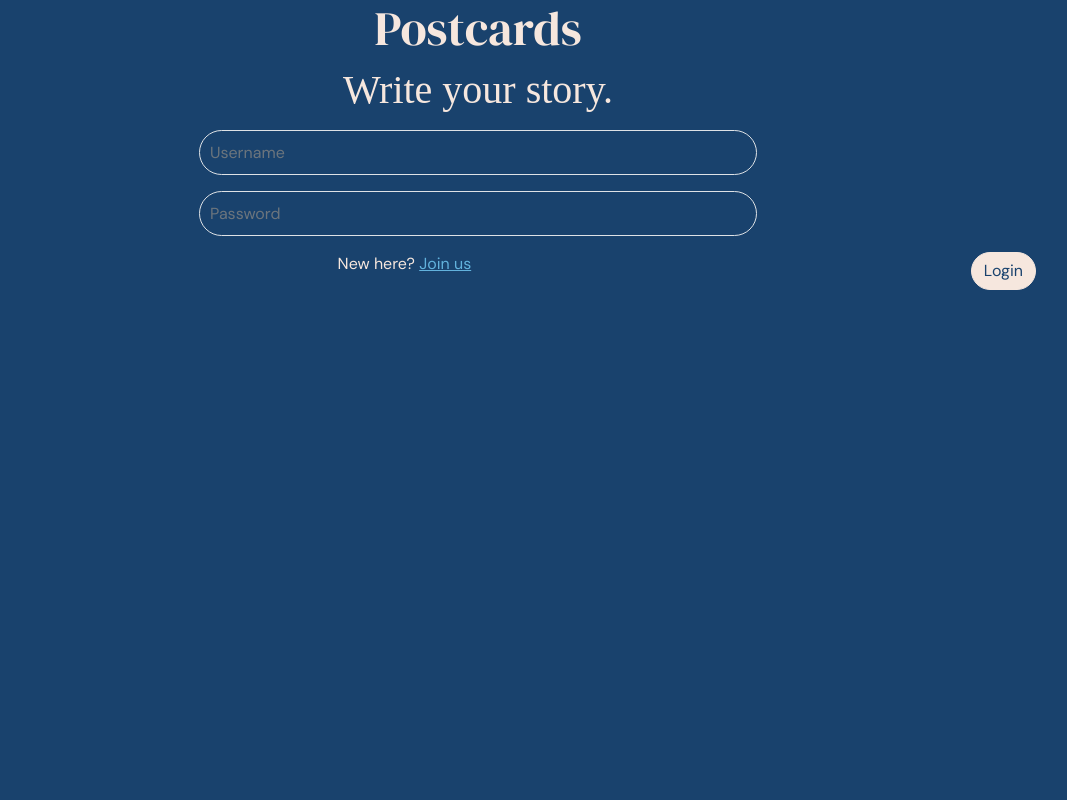
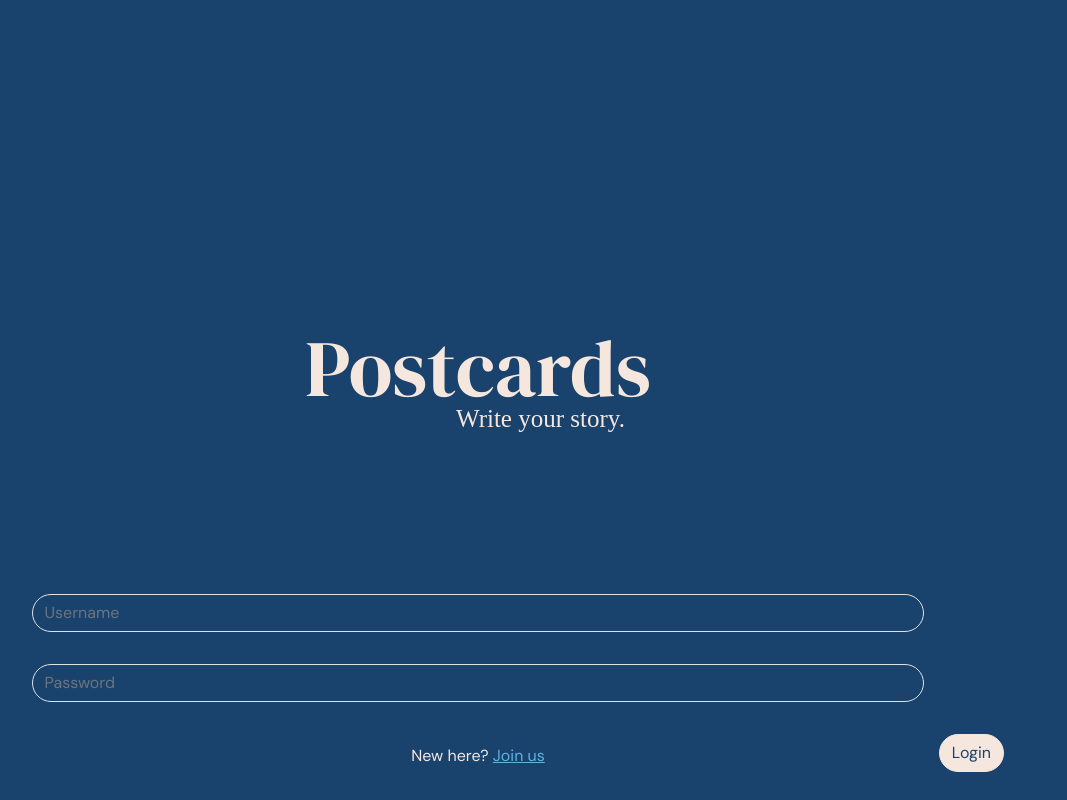
Before and after one commit to nonsonotino/Postcards, a PHP site: page / in a window 1280 px wide. Shown: the whole page, without its empty margins (162-1229 px from the left). Run offline with PHP 8.4, Linux system fonts and the light colour scheme; some web fonts are replaced.

Commit message:
updated style sheet

```diff
--- a/css/styles.css
+++ b/css/styles.css
@@ -1,7 +1,7 @@
 * {
     margin: 0;
     padding: 0;
-    font-family: 'DM Sans'
+    font-family: 'DM Sans';
 }
 
 body {
@@ -13,32 +13,42 @@ body {
     font-family: 'DM Serif Display', serif;
     font-weight: normal;
     text-align: center;
-    font-size: 48px;
+    margin-top: 4em;
 }
 
 .catchphrase {
     font-family: 'Grape Nuts', serif;
     font-weight: normal;
     text-align: center;
+    font-size: 25px;
+    margin-top: -20px;
+    margin-left: 5em;
+}
+
+form {
+    margin-top: 10%;
+    padding: 2em 20%;
 }
 
 .textbox {
-    background-color: #19426D;
-    border: 2px solid #F6E7DE;
-    border-radius: 10px;
-    height: 45px;
-    color: #F6E7DE;
-    width: 50%;
-    margin: 1rem auto;
-    font-size: 16px;
-    padding-left: 10px;
-    padding-right: 10px;
+    font-family: 'DM Sans', serif;
+    margin: 0 auto 2em auto;
+    width: 80%;
 }
 
 .textbox:focus {
     outline: none;
 }
 
-.signup_link {
-    color: #62B2DD;
+.button{
+    margin-right: 2em;
 }
+
+.form-link {
+    font-family: 'DM Sans', serif;
+    margin-bottom: 1em;
+    position: fixed;
+    bottom: 0;
+    left: 50%;
+    transform: translateX(-50%);
+}
```
